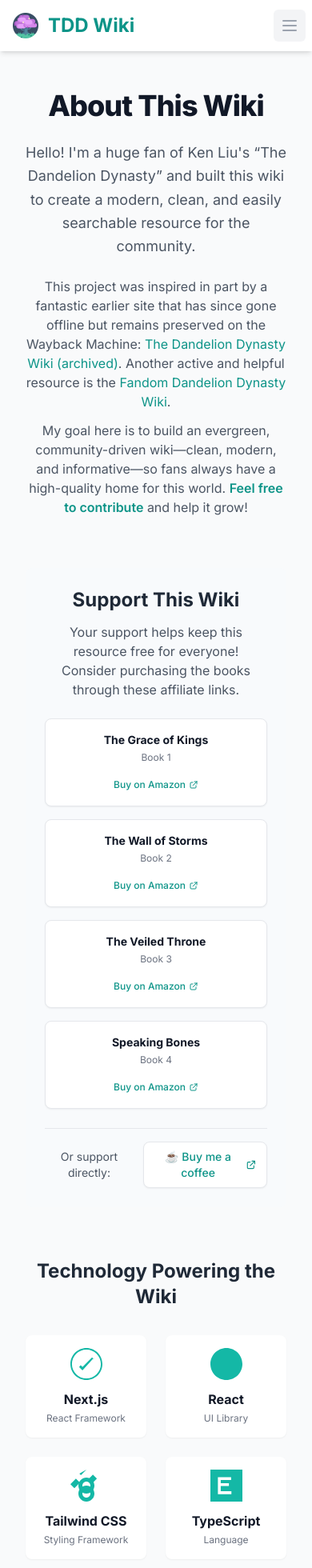
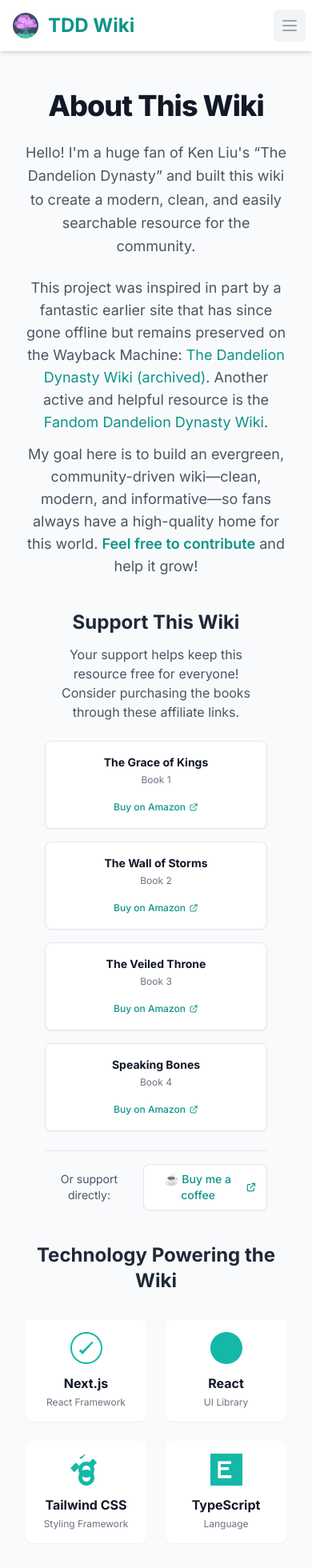
Before and after one commit to arman-101/dandelion-wiki, a Next.js app: page /other/about-wiki in a window 390 px wide. Shown: the top 1960 px of the page at 80% size. Built offline with nearby package versions, Linux system fonts and the light colour scheme.

Commit message:
about page heights fixed

```diff
--- a/app/other/about-wiki/page.tsx
+++ b/app/other/about-wiki/page.tsx
@@ -34,12 +34,12 @@
         <div className="max-w-6xl mx-auto px-4 py-4">
 
             {/* --- Introduction --- */}
-            <div className="text-center mb-16">
+            <div className="text-center mb-4">
                 <h1 className="text-4xl md:text-5xl font-extrabold text-gray-900 dark:text-white tracking-tight mb-6">About This Wiki</h1>
                 <p className="text-lg text-gray-600 dark:text-gray-300 max-w-3xl mx-auto leading-relaxed">
                     Hello! I&apos;m a huge fan of Ken Liu&apos;s &ldquo;The Dandelion Dynasty&rdquo; and built this wiki to create a modern, clean, and easily searchable resource for the community.
                 </p>
-                <div className="mt-6 text-gray-600 dark:text-gray-300 max-w-3xl mx-auto space-y-3">
+                <div className="text-lg mt-6 text-gray-600 dark:text-gray-300 max-w-3xl mx-auto space-y-3">
                     <p>
                         This project was inspired in part by a fantastic earlier site that has since gone offline but remains preserved on the Wayback Machine: {" "}
                         <a href="https://web.archive.org/web/20190809133811/http://dandelionwiki.com/w/Main_Page" target="_blank" rel="noopener noreferrer" className="text-teal-600 dark:text-teal-400 hover:underline">The Dandelion Dynasty Wiki (archived)</a>. Another active and helpful resource is the {" "}
@@ -53,7 +53,7 @@
             </div>
 
             {/* --- Support Section --- */}
-            <div className="bg-slate-50 dark:bg-gray-800/50 p-6 sm:p-8 rounded-lg space-y-6 max-w-4xl mx-auto mb-16">
+            <div className="bg-slate-50 dark:bg-gray-800/50 p-6 sm:p-8 rounded-lg space-y-6 max-w-4xl mx-auto mb-4">
                 <div className="text-center mb-6">
                     <h2 className="text-2xl font-bold text-gray-800 dark:text-gray-200 mb-3">Support This Wiki</h2>
                     <p className="text-gray-600 dark:text-gray-400 max-w-2xl mx-auto">
@@ -114,7 +114,7 @@
             </div>
 
             {/* --- Tech Stack --- */}
-            <div className="mb-16">
+            <div className="mb-4">
                 <h2 className="text-2xl font-bold text-center mb-8 text-gray-800 dark:text-gray-200">Technology Powering the Wiki</h2>
                 <div className="grid grid-cols-2 md:grid-cols-4 gap-6 max-w-4xl mx-auto">
                     <TechCard
@@ -156,7 +156,7 @@
             </div>
 
             {/* --- Signature --- */}
-            <div className="text-center mt-16 pt-8 border-t border-gray-200 dark:border-gray-700 max-w-4xl mx-auto">
+            <div className="text-center mt-4 pt-8 border-t border-gray-200 dark:border-gray-700 max-w-4xl mx-auto">
                 <p className="text-gray-500 dark:text-gray-400">The Universe Is Knowable ❤️</p>
             </div>
         </div>
```
